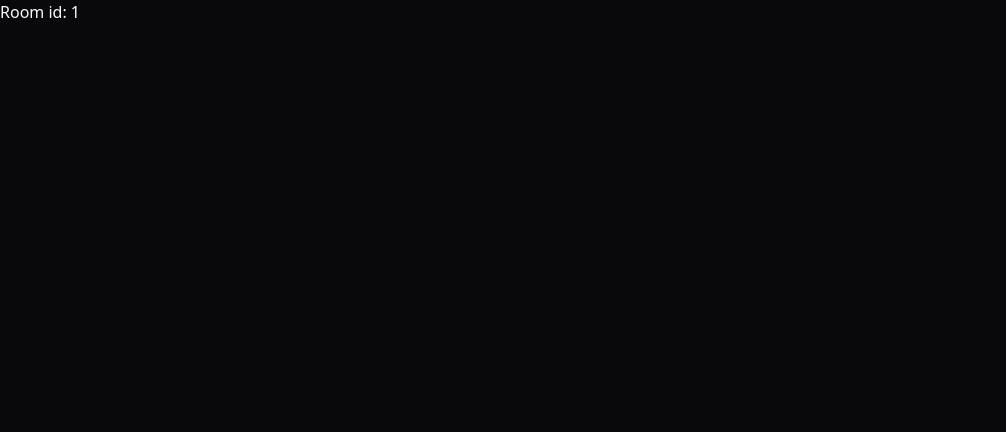
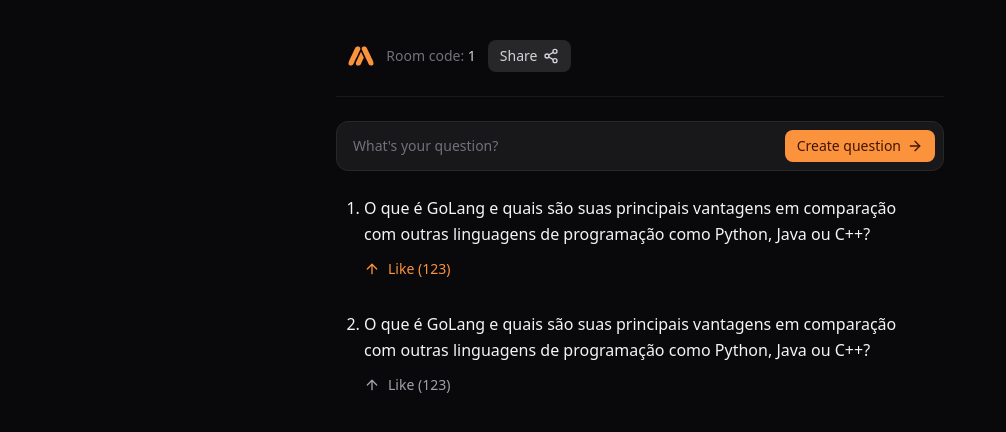
Before and after one commit to YuriVini/ask-me-anything, a React (Vite) app: page /room/1 in a window 1280 px wide. Shown: the top 432 px of the page, without its empty margins (0-1006 px from the left). Built offline with nearby package versions, Linux system fonts and the light colour scheme.

Commit message:
feat: Room screen styles

```diff
--- a/src/pages/room.tsx
+++ b/src/pages/room.tsx
@@ -1,7 +1,64 @@
 import { useParams } from "react-router-dom"
+import { ArrowRight, ArrowUp, Share2 } from "lucide-react"
+
+import amaLogo from "../assets/ama-logo.svg"
 
 export const Room = () => {
-    const params = useParams()
+    const { roomId } = useParams()
 
-    return <>Room id: {params?.roomId}</>
+    const handleCreateQuestion =() => {}
+
+    return (
+        <div className="mx-auto max-w-[640px] flex flex-col gap-6 py-10 px-4">
+            <div className="flex items-center gap-3 px-3">
+                <img src={amaLogo} alt="AMA" className="h-5"/>
+
+                <span className="text-sm text-zinc-500 truncate">
+                    Room code: <span className="text-zinc-300">{roomId}</span>
+                </span>
+
+                <button type="submit" className="bg-zinc-800 text-zinc-300 px-3 py-1.5 gap-1.5 flex items-center rounded-lg font-medium text-sm transition-colors hover:bg-zinc-700">
+                    Share
+                    <Share2 className="size-4"/>
+                </button>
+            </div>
+
+            <div className="h-px w-full bg-zinc-900"/>
+
+            <form action={handleCreateQuestion} className="flex items-center gap-2 bg-zinc-900 p-2 rounded-xl border border-zinc-800 ring-orange-400 ring-offset-2 ring-offset-zinc-950  focus-within:ring-1">
+                <input
+                    type="text"
+                    name="theme"
+                    autoComplete="off"
+                    placeholder="What's your question?"
+                    className="flex-1 text-sm bg-transparent mx-2 outline-none text-zinc-100 placeholder:text-zinc-500"
+                />
+
+                <button type="submit" className="bg-orange-400 text-orange-950 px-3 py-1.5 gap-1.5 flex items-center rounded-lg font-medium text-sm transition-colors hover:bg-orange-500">
+                    Create question
+                    <ArrowRight className="size-4"/>
+                </button>
+            </form>
+
+            <ol className="list-decimal list-outside px-3 space-y-8">
+                <li className="ml-4 leading-relaxed text-zinc-100">
+                    O que é GoLang e quais são suas principais vantagens em comparação com outras linguagens de programação como Python, Java ou C++?
+                    {" "}
+                    <button type="button" className="mt-3 flex items-center gap-2 text-orange-400 text-sm font-medium hover:text-orange-500">
+                        <ArrowUp className="size-4"/>
+                        Like (123)
+                    </button>
+                </li>
+
+                <li className="ml-4 leading-relaxed text-zinc-100">
+                    O que é GoLang e quais são suas principais vantagens em comparação com outras linguagens de programação como Python, Java ou C++?
+                    {" "}
+                    <button type="button" className="mt-3 flex items-center gap-2 text-zinc-400 text-sm font-medium hover:text-zinc-300">
+                        <ArrowUp className="size-4"/>
+                        Like (123)
+                    </button>
+                </li>
+            </ol>
+        </div>
+    )
 }
```
